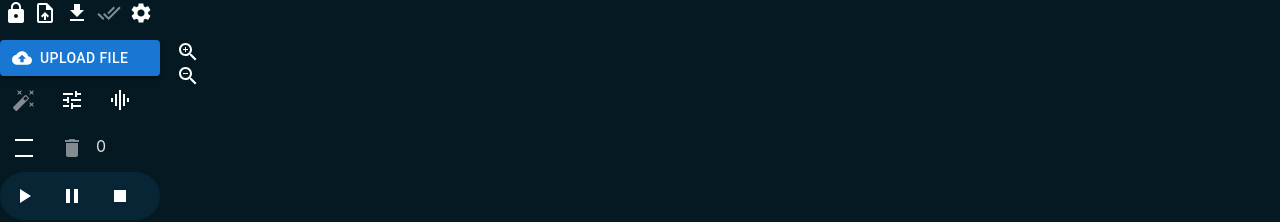
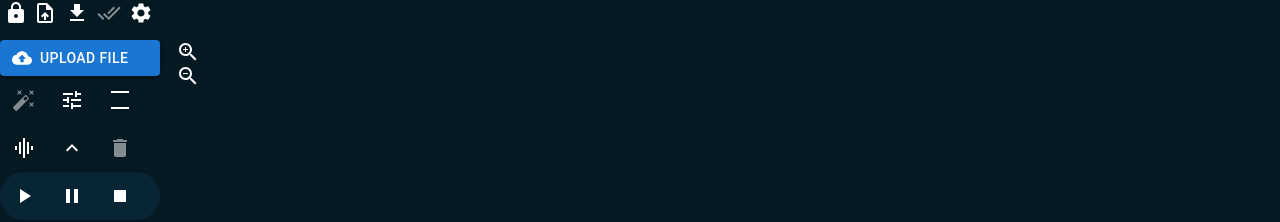
Before and after one commit to nccratliri-ml-wp/vocal-annotation-frontend, a React (Vite) app: page / in a window 1280 px wide. Shown: the part 160-382 px from the top of the page. Built offline with nearby package versions, Linux system fonts and the light colour scheme.

Commit message:
Implemented Feature to show and hide Annotations Panel

```diff
--- a/src/ScalableSpec.jsx
+++ b/src/ScalableSpec.jsx
@@ -15,6 +15,8 @@ import StopIcon from '@mui/icons-material/Stop';
 import TuneIcon from '@mui/icons-material/Tune';
 import GraphicEqIcon from '@mui/icons-material/GraphicEq';
 import DensityLargeIcon from '@mui/icons-material/DensityLarge';
+import ExpandLessIcon from '@mui/icons-material/ExpandLess';
+import ExpandMoreIcon from '@mui/icons-material/ExpandMore';
 import {nanoid} from "nanoid";
 import {Label} from "./label.js"
 import {freqBtn, icon, iconBtn, iconBtnDisabled, iconBtnSmall, iconSmall} from "./styles.js"
@@ -91,9 +93,13 @@ function ScalableSpec(
     const [frequencyLines, setFrequencyLines] = useState({maxFreqY: 0, minFreqY: 121})
     let clickedFrequencyLinesObject = null
 
+    // Label Canvas
+    const labelCanvasRef = useRef(null)
+
     // Individuals Canvas
     const individualsCanvasRef = useRef(null)
     const numberOfIndividuals = speciesArray.reduce((total, speciesObj) => total + speciesObj.individuals.length, 0)
+    const [showLabelAndIndividualsCanvas, setShowLabelAndIndividualsCanvas] = useState(true)
 
     // Time Axis
     const timeAxisRef = useRef(null);
@@ -123,7 +129,6 @@ function ScalableSpec(
     const [showWaveform, setShowWaveform] =  useState(true)
 
     // File Upload
-    //const [response, setResponse] = useState(null)
     const [spectrogramIsLoading, setSpectrogramIsLoading] = useState(false)
 
     // Local Parameters
@@ -133,9 +138,6 @@ function ScalableSpec(
     const [binsPerOctave, setBinsPerOctave] = useState('')
     const [minFreq, setMinFreq] = useState('')
     const [maxFreq, setMaxFreq] = useState('')
-
-    // Label Canvas
-    const labelCanvasRef = useRef(null)
 
     // WhisperSeg
     const [whisperSegIsLoading, setWhisperSegIsLoading] = useState(false)
@@ -2208,18 +2210,26 @@ function ScalableSpec(
                                     <TuneIcon style={activeIcon}/>
                                 </IconButton>
                             </Tooltip>
+                            <Tooltip title="Frequency Range">
+                                <IconButton
+                                    style={activeIconBtnStyle}
+                                    onClick={handleClickFrequencyLinesBtn}
+                                >
+                                    <DensityLargeIcon style={{...activeIcon, ...(showFrequencyLines && {color: FREQUENCY_LINES_COLOR})}}/>
+                                </IconButton>
+                            </Tooltip>
                             <Tooltip title={showWaveform ? 'Hide Waveform' : 'Show Waveform'}>
                                 <IconButton style={activeIconBtnStyle}
                                             onClick={toggleShowWaveform}>
                                     <GraphicEqIcon style={activeIcon}/>
                                 </IconButton>
                             </Tooltip>
-                            <Tooltip title="Frequency Range">
+                            <Tooltip title={`${showLabelAndIndividualsCanvas ? 'Hide' : 'Show'} Annotations Panel`}>
                                 <IconButton
                                     style={activeIconBtnStyle}
-                                    onClick={handleClickFrequencyLinesBtn}
+                                    onClick={() => setShowLabelAndIndividualsCanvas(prevState => !prevState)}
                                 >
-                                    <DensityLargeIcon style={{...activeIcon, ...(showFrequencyLines && {color: FREQUENCY_LINES_COLOR})}}/>
+                                    {showLabelAndIndividualsCanvas ? <ExpandLessIcon style={activeIcon}/> : <ExpandMoreIcon style={activeIcon}/>}
                                 </IconButton>
                             </Tooltip>
                             <Tooltip title="Delete Track">
@@ -2231,7 +2241,6 @@ function ScalableSpec(
                                     <DeleteIcon style={activeIcon}/>
                                 </IconButton>
                             </Tooltip>
-                            {trackData.trackIndex}
                         </div>
                         <div className='audio-controls'>
                             <IconButton style={iconBtn}
@@ -2279,7 +2288,7 @@ function ScalableSpec(
                         />
                     </div>
                     <canvas
-                        className='individuals-canvas'
+                        className={showLabelAndIndividualsCanvas ? 'individuals-canvas' : 'hidden'}
                         ref={individualsCanvasRef}
                         width={200}
                         height={numberOfIndividuals * HEIGHT_BETWEEN_INDIVIDUAL_LINES}
@@ -2309,7 +2318,7 @@ function ScalableSpec(
                         onMouseMove={handleMouseMove}
                     />
                     <canvas
-                        className='label-canvas'
+                        className={showLabelAndIndividualsCanvas ? 'label-canvas' : 'hidden'}
                         ref={labelCanvasRef}
                         width={parent.innerWidth - 200}
                         height={numberOfIndividuals * HEIGHT_BETWEEN_INDIVIDUAL_LINES}
```
